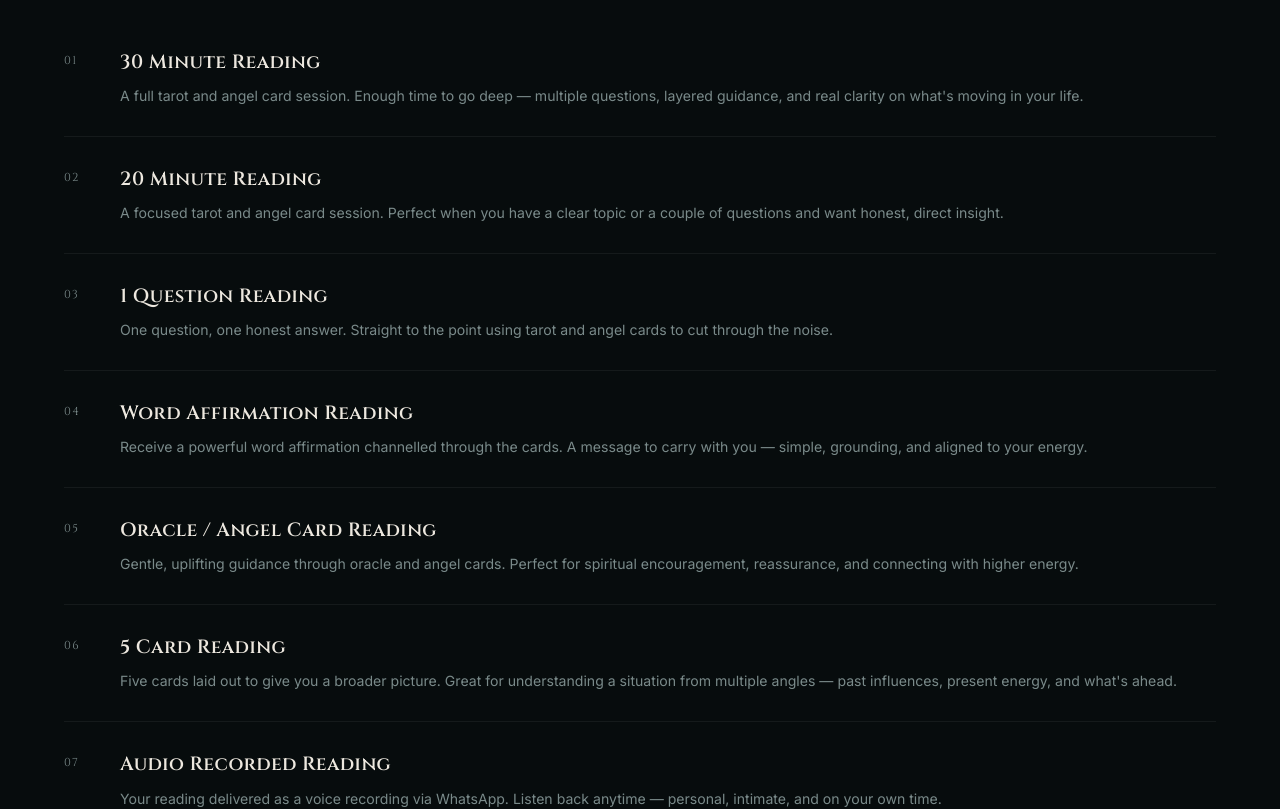
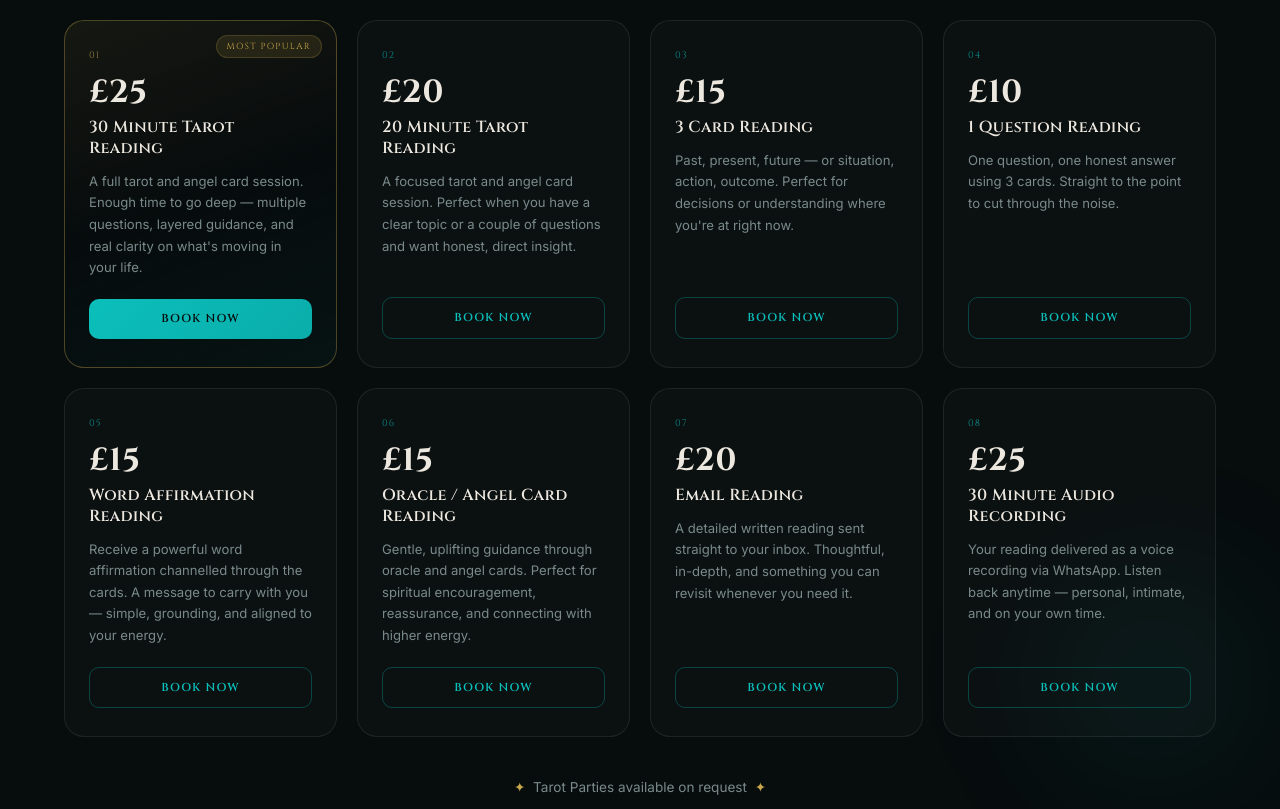
Before and after one commit to pydev0/teal_arcana, a Next.js app: page / in a window 1280 px wide. Shown: the part 4140-4949 px from the top of the page. Built offline with nearby package versions, Linux system fonts and the light colour scheme.

Commit message:
Add pricing cards layout and update services to match flyer

```diff
--- a/app/globals.css
+++ b/app/globals.css
@@ -97,17 +97,13 @@ body::after {
   box-shadow: 0 0 60px rgba(11, 191, 187, 0.25);
 }
 
-/* Service row hover */
-.service-row {
-  transition: all 0.25s ease;
-  border-bottom: 1px solid rgba(255,255,255,0.06);
+/* Service card hover */
+.service-card {
+  transition: border-color 0.3s ease, box-shadow 0.3s ease;
 }
-.service-row:hover {
-  border-bottom-color: var(--teal);
-  padding-left: 1rem;
-}
-.service-row:hover .service-num {
-  color: var(--teal);
+.service-card:hover {
+  border-color: rgba(11,191,187,0.35) !important;
+  box-shadow: 0 8px 32px rgba(11,191,187,0.08), 0 0 0 1px rgba(11,191,187,0.1);
 }
 
 /* Star field */
--- a/components/BookingForm.tsx
+++ b/components/BookingForm.tsx
@@ -5,16 +5,14 @@ import { motion, AnimatePresence } from "framer-motion";
 import { ScrollReveal } from "./ScrollReveal";
 
 const readingTypes = [
-  "Single Card Pull",
-  "Three Card Spread",
-  "Celtic Cross",
-  "Love & Relationships",
-  "Career & Purpose",
-  "Year Ahead",
-  "Mind · Body · Spirit",
-  "Monthly Forecast",
-  "Shadow Work",
-  "Intuitive Reading",
+  "30 Minute Tarot Reading — £25",
+  "20 Minute Tarot Reading — £20",
+  "3 Card Reading (Past, Present, Future) — £15",
+  "1 Question Reading (3 Cards) — £10",
+  "Word Affirmation Reading — £15",
+  "Oracle / Angel Card Reading — £15",
+  "Email Reading (Written) — £20",
+  "30 Minute Audio Recording — £25",
 ];
 
 type Status = "idle" | "sending" | "success" | "error";
--- a/components/Services.tsx
+++ b/components/Services.tsx
@@ -5,44 +5,36 @@ import { motion, useInView, AnimatePresence } from "framer-motion";
 import { ScrollReveal } from "./ScrollReveal";
 
 const services = [
-  { num: "01", title: "30 Minute Reading", desc: "A full tarot and angel card session. Enough time to go deep — multiple questions, layered guidance, and real clarity on what's moving in your life." },
-  { num: "02", title: "20 Minute Reading", desc: "A focused tarot and angel card session. Perfect when you have a clear topic or a couple of questions and want honest, direct insight." },
-  { num: "03", title: "1 Question Reading", desc: "One question, one honest answer. Straight to the point using tarot and angel cards to cut through the noise." },
-  { num: "04", title: "Word Affirmation Reading", desc: "Receive a powerful word affirmation channelled through the cards. A message to carry with you — simple, grounding, and aligned to your energy." },
-  { num: "05", title: "Oracle / Angel Card Reading", desc: "Gentle, uplifting guidance through oracle and angel cards. Perfect for spiritual encouragement, reassurance, and connecting with higher energy." },
-  { num: "06", title: "5 Card Reading", desc: "Five cards laid out to give you a broader picture. Great for understanding a situation from multiple angles — past influences, present energy, and what's ahead." },
-  { num: "07", title: "Audio Recorded Reading", desc: "Your reading delivered as a voice recording via WhatsApp. Listen back anytime — personal, intimate, and on your own time." },
-  { num: "08", title: "Email Reading", desc: "A detailed written reading sent straight to your inbox. Thoughtful, in-depth, and something you can revisit whenever you need it." },
-  { num: "09", title: "Single Card Pull", desc: "One card. One question. Straight to the point. Great for a daily check-in or when you need a clear answer fast." },
-  { num: "10", title: "Three Card Spread", desc: "Past, present, future — or situation, action, outcome. Perfect for decisions or understanding where you're at right now." },
-  { num: "11", title: "Love & Relationships", desc: "For the messy, complicated, beautiful parts of love. Clarity on your relationship, compatibility, or what's blocking connection." },
-  { num: "12", title: "Career & Purpose", desc: "Feeling stuck or unsure of your direction? This one looks at your path, hidden opportunities, and where your energy should go." },
-  { num: "13", title: "Year Ahead", desc: "Twelve cards — one for each month. A roadmap of themes, energy, and what to watch out for in the year coming." },
-  { num: "14", title: "Mind · Body · Spirit", desc: "Three cards, three layers. Your mental state, physical energy, and spiritual alignment right now. Grounding and clarifying." },
-  { num: "15", title: "Shadow Work", desc: "The cards don't lie. This spread digs into patterns, blocks, and hidden parts of yourself that might be running the show without you knowing." },
-  { num: "16", title: "Intuitive Reading", desc: "No agenda, no fixed spread. I read what comes through — raw, unfiltered, and often the most honest session you'll have. Great when you don't know where to start." },
+  { num: "01", title: "30 Minute Tarot Reading", price: "£25", desc: "A full tarot and angel card session. Enough time to go deep — multiple questions, layered guidance, and real clarity on what's moving in your life.", popular: true },
+  { num: "02", title: "20 Minute Tarot Reading", price: "£20", desc: "A focused tarot and angel card session. Perfect when you have a clear topic or a couple of questions and want honest, direct insight.", popular: false },
+  { num: "03", title: "3 Card Reading", price: "£15", desc: "Past, present, future — or situation, action, outcome. Perfect for decisions or understanding where you're at right now.", popular: false },
+  { num: "04", title: "1 Question Reading", price: "£10", desc: "One question, one honest answer using 3 cards. Straight to the point to cut through the noise.", popular: false },
+  { num: "05", title: "Word Affirmation Reading", price: "£15", desc: "Receive a powerful word affirmation channelled through the cards. A message to carry with you — simple, grounding, and aligned to your energy.", popular: false },
+  { num: "06", title: "Oracle / Angel Card Reading", price: "£15", desc: "Gentle, uplifting guidance through oracle and angel cards. Perfect for spiritual encouragement, reassurance, and connecting with higher energy.", popular: false },
+  { num: "07", title: "Email Reading", price: "£20", desc: "A detailed written reading sent straight to your inbox. Thoughtful, in-depth, and something you can revisit whenever you need it.", popular: false },
+  { num: "08", title: "30 Minute Audio Recording", price: "£25", desc: "Your reading delivered as a voice recording via WhatsApp. Listen back anytime — personal, intimate, and on your own time.", popular: false },
 ];
 
 const MOODS = [
-  { emoji: "🌊", label: "Lost & Drifting",   sub: "Not sure where you're headed",  reading: "Intuitive Reading",    hint: "No agenda, no fixed spread. Raw, unfiltered, and often the most honest session when you're feeling lost." },
-  { emoji: "💫", label: "In Love",            sub: "Heart full or complicated",     reading: "Love & Relationships",  hint: "Clarity on connection, compatibility, or what's quietly blocking intimacy." },
-  { emoji: "🔀", label: "At a Crossroads",    sub: "A big decision is looming",     reading: "Three Card Spread",     hint: "Past · Present · Future — see where you've been and what's actually coming." },
-  { emoji: "🔥", label: "Seeking Purpose",    sub: "Work or path feels off",        reading: "Career & Purpose",      hint: "Uncover your direction, hidden opportunities, and where your energy should go." },
-  { emoji: "✨", label: "Just Curious",        sub: "No drama, just vibes",          reading: "Intuitive Reading",     hint: "No agenda, no fixed spread. Raw, unfiltered, and often the most honest session you'll have." },
-  { emoji: "🌙", label: "New Chapter",         sub: "Something big is shifting",     reading: "Year Ahead",            hint: "Twelve cards — one for each month. A roadmap for what's coming." },
+  { emoji: "🌊", label: "Lost & Drifting",   sub: "Not sure where you're headed",  reading: "30 Minute Tarot Reading",  hint: "A full session to go deep — multiple questions, layered guidance, and real clarity. £25" },
+  { emoji: "💫", label: "In Love",            sub: "Heart full or complicated",     reading: "20 Minute Tarot Reading",  hint: "A focused session for matters of the heart. Honest, direct insight on your connection. £20" },
+  { emoji: "🔀", label: "At a Crossroads",    sub: "A big decision is looming",     reading: "3 Card Reading",           hint: "Past · Present · Future — see where you've been and what's actually coming. £15" },
+  { emoji: "🔥", label: "Seeking Purpose",    sub: "Work or path feels off",        reading: "30 Minute Tarot Reading",  hint: "Enough time to explore your path, hidden opportunities, and where your energy should go. £25" },
+  { emoji: "✨", label: "Just Curious",        sub: "No drama, just vibes",          reading: "1 Question Reading",       hint: "One question, one honest answer using 3 cards. Straight to the point. £10" },
+  { emoji: "🌙", label: "New Chapter",         sub: "Something big is shifting",     reading: "Oracle / Angel Card Reading", hint: "Gentle, uplifting guidance through oracle and angel cards for your new beginning. £15" },
 ];
 
-const rowVariants = {
-  hidden: { y: 18, scale: 0.985 },
+const cardVariants = {
+  hidden: { y: 30, opacity: 0, scale: 0.95 },
   visible: (i: number) => ({
-    y: 0, scale: 1,
-    transition: { duration: 0.55, delay: i * 0.07, ease: [0.22, 1, 0.36, 1] },
+    y: 0, opacity: 1, scale: 1,
+    transition: { duration: 0.5, delay: i * 0.08, ease: [0.22, 1, 0.36, 1] },
   }),
 };
 
 export default function Services() {
-  const listRef = useRef<HTMLDivElement>(null);
-  const listInView = useInView(listRef, { once: true, margin: "-60px 0px" });
+  const gridRef = useRef<HTMLDivElement>(null);
+  const gridInView = useInView(gridRef, { once: true, margin: "-60px 0px" });
   const [moodOpen, setMoodOpen] = useState(false);
   const [selected, setSelected] = useState<number | null>(null);
 
@@ -73,64 +65,118 @@ export default function Services() {
           </p>
         </ScrollReveal>
 
-        {/* Service rows */}
-        <div ref={listRef}>
-          {/* Mobile: 2-col tile grid */}
-          <div className="grid grid-cols-2 gap-3 sm:hidden">
+        {/* Pricing cards grid */}
+        <div ref={gridRef} className="grid grid-cols-1 sm:grid-cols-2 lg:grid-cols-4 gap-5">
           {services.map((s, i) => (
             <motion.div
               key={s.num}
               custom={i}
-                variants={rowVariants}
+              variants={cardVariants}
               initial="hidden"
-                animate={listInView ? "visible" : "hidden"}
+              animate={gridInView ? "visible" : "hidden"}
+              whileHover={{ y: -6, transition: { duration: 0.25 } }}
               style={{
-                  padding: "1rem",
-                  borderRadius: 14,
-                  border: "1px solid rgba(255,255,255,0.07)",
-                  background: "rgba(255,255,255,0.02)",
+                position: "relative",
+                display: "flex",
+                flexDirection: "column",
+                padding: "1.75rem 1.5rem",
+                borderRadius: 20,
+                border: s.popular
+                  ? "1px solid rgba(201,168,76,0.35)"
+                  : "1px solid rgba(255,255,255,0.08)",
+                background: s.popular
+                  ? "linear-gradient(160deg, rgba(201,168,76,0.08) 0%, rgba(7,12,13,0.95) 50%, rgba(11,191,187,0.04) 100%)"
+                  : "rgba(255,255,255,0.02)",
+                overflow: "hidden",
+                transition: "border-color 0.3s",
+              }}
+              className="service-card"
+            >
+              {/* Popular badge */}
+              {s.popular && (
+                <div className="font-display" style={{
+                  position: "absolute", top: 14, right: 14,
+                  fontSize: "0.55rem", letterSpacing: "0.15em", textTransform: "uppercase",
+                  color: "var(--gold)", background: "rgba(201,168,76,0.12)",
+                  padding: "4px 10px", borderRadius: 20,
+                  border: "1px solid rgba(201,168,76,0.2)",
+                }}>
+                  Most Popular
+                </div>
+              )}
+
+              {/* Number */}
+              <span className="font-display" style={{
+                fontSize: "0.6rem", color: s.popular ? "var(--gold)" : "var(--teal)",
+                letterSpacing: "0.12em", marginBottom: 14, opacity: 0.7,
+              }}>
+                {s.num}
+              </span>
+
+              {/* Price */}
+              <div className="font-display" style={{
+                fontSize: "2rem", fontWeight: 700,
+                color: "var(--warm)",
+                lineHeight: 1, marginBottom: 8,
+              }}>
+                {s.price}
+              </div>
+
+              {/* Title */}
+              <h3 className="font-display" style={{
+                fontSize: "1rem", fontWeight: 600,
+                color: "var(--warm)", lineHeight: 1.3,
+                marginBottom: 12,
+              }}>
+                {s.title}
+              </h3>
+
+              {/* Description */}
+              <p style={{
+                color: "var(--muted)", fontSize: "0.82rem",
+                lineHeight: 1.65, flex: 1,
+                marginBottom: 20,
+              }}>
+                {s.desc}
+              </p>
+
+              {/* Book button */}
+              <motion.a
+                href="#book"
+                whileHover={{ scale: 1.03 }}
+                whileTap={{ scale: 0.97 }}
+                className="font-display"
+                style={{
+                  display: "block", textAlign: "center",
+                  padding: "0.7rem 1rem", borderRadius: 10,
+                  fontSize: "0.72rem", fontWeight: 600,
+                  letterSpacing: "0.1em", textTransform: "uppercase",
+                  textDecoration: "none",
+                  background: s.popular
+                    ? "linear-gradient(135deg, var(--teal) 0%, #0AADAA 100%)"
+                    : "transparent",
+                  color: s.popular ? "#070C0D" : "var(--teal)",
+                  border: s.popular ? "none" : "1px solid rgba(11,191,187,0.3)",
+                  transition: "background 0.3s, border-color 0.3s",
+                  cursor: "pointer",
                 }}
               >
-                <span className="font-display" style={{ fontSize: "0.6rem", color: "var(--teal)", letterSpacing: "0.12em" }}>{s.num}</span>
-                <h3 className="font-display" style={{ fontSize: "0.88rem", fontWeight: 600, color: "var(--warm)", marginTop: 6, lineHeight: 1.3 }}>{s.title}</h3>
+                Book Now
+              </motion.a>
             </motion.div>
           ))}
         </div>
 
-          {/* Desktop: original rows */}
-          <div className="hidden sm:block">
-            {services.map((s, i) => (
-              <motion.div
-                key={s.num}
-                custom={i}
-                variants={rowVariants}
-                initial="hidden"
-                animate={listInView ? "visible" : "hidden"}
-                className="service-row"
-                style={{ display: "flex", alignItems: "flex-start", gap: 24, paddingBlock: 28, cursor: "default" }}
-              >
-                <motion.span
-                  className="service-num font-display"
-                  whileHover={{ textShadow: "0 0 14px rgba(11,191,187,0.9)" }}
-                  style={{ fontSize: "0.72rem", color: "var(--muted)", letterSpacing: "0.12em", paddingTop: 4, minWidth: "2rem", transition: "color 0.2s" }}
-                >
-                  {s.num}
-                </motion.span>
-                <div style={{ flex: 1, minWidth: 0 }}>
-                  <h3 className="font-display" style={{ fontSize: "1.2rem", fontWeight: 600, color: "var(--warm)", marginBottom: 8 }}>{s.title}</h3>
-                  <p style={{ color: "var(--muted)", fontSize: "0.88rem", lineHeight: 1.65 }}>{s.desc}</p>
-                </div>
-              </motion.div>
-            ))}
-          </div>
-        </div>
+        {/* Tarot Parties note */}
+        <ScrollReveal delay={0.15} style={{ textAlign: "center", marginTop: "2.5rem" }}>
+          <p style={{ color: "var(--muted)", fontSize: "0.85rem" }}>
+            <span style={{ color: "var(--gold)" }}>✦</span> &nbsp;Tarot Parties available on request&nbsp; <span style={{ color: "var(--gold)" }}>✦</span>
+          </p>
+        </ScrollReveal>
 
         {/* CTA + mood toggle */}
-        <ScrollReveal delay={0.2} style={{ marginTop: "3.5rem" }}>
-          <div style={{ display: "flex", flexWrap: "wrap", alignItems: "center", gap: 16, marginBottom: "1.5rem" }}>
-            <motion.a href="#book" className="btn-teal" whileHover={{ scale: 1.04 }} whileTap={{ scale: 0.97 }}>
-              Book a Session
-            </motion.a>
+        <ScrollReveal delay={0.2} style={{ marginTop: "2.5rem" }}>
+          <div style={{ display: "flex", flexWrap: "wrap", justifyContent: "center", alignItems: "center", gap: 16, marginBottom: "1.5rem" }}>
             <motion.button
               onClick={() => { setMoodOpen((o) => !o); setSelected(null); }}
               whileHover={{ scale: 1.02 }}
@@ -149,7 +195,7 @@ export default function Services() {
               >
                 ✦
               </motion.span>
-              Not sure which one?
+              Not sure which one? Let the cards guide you.
             </motion.button>
           </div>
 
```
Also changed, not shown: public/staceycard.jpeg (added). Lines whose indentation alone changed are shown as unchanged.
